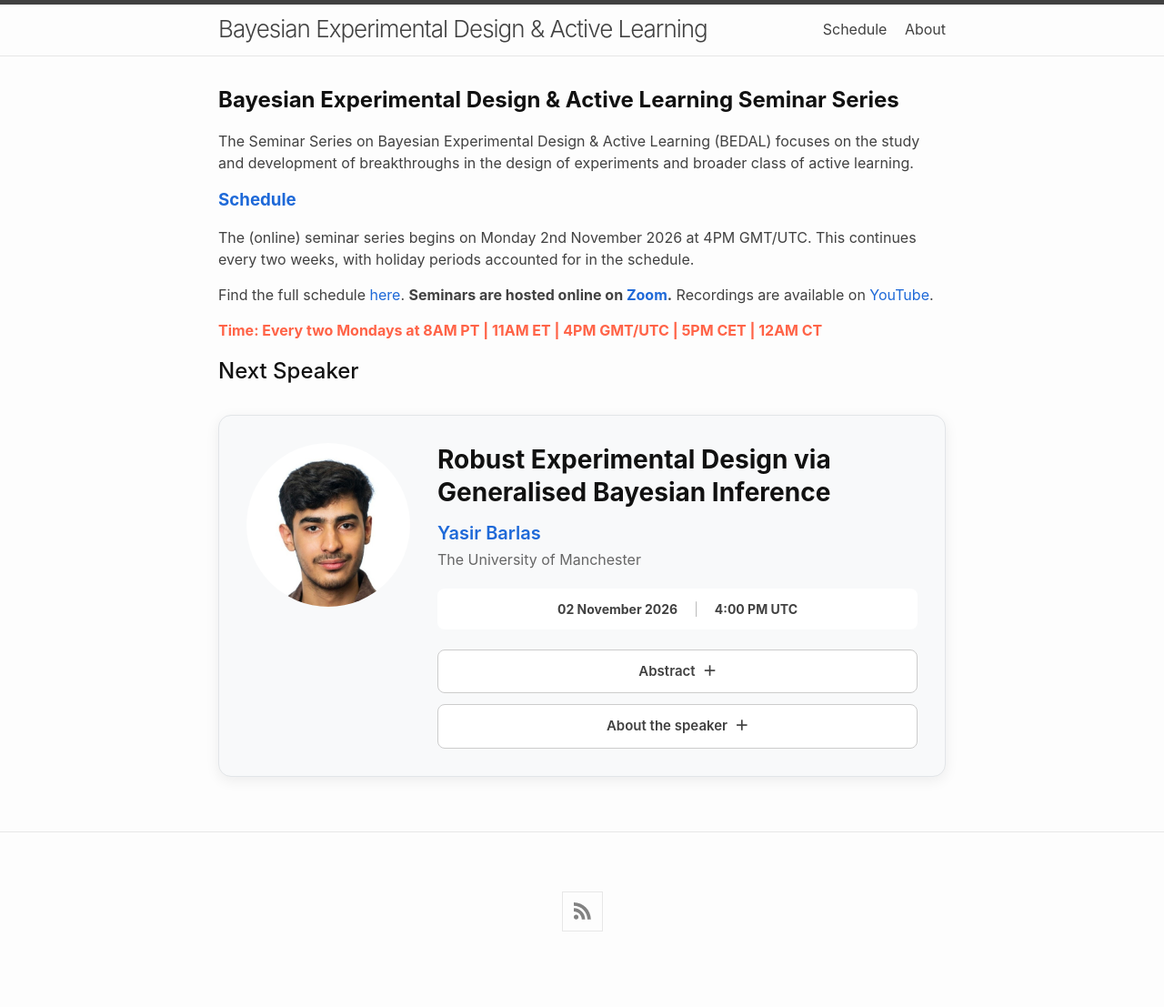
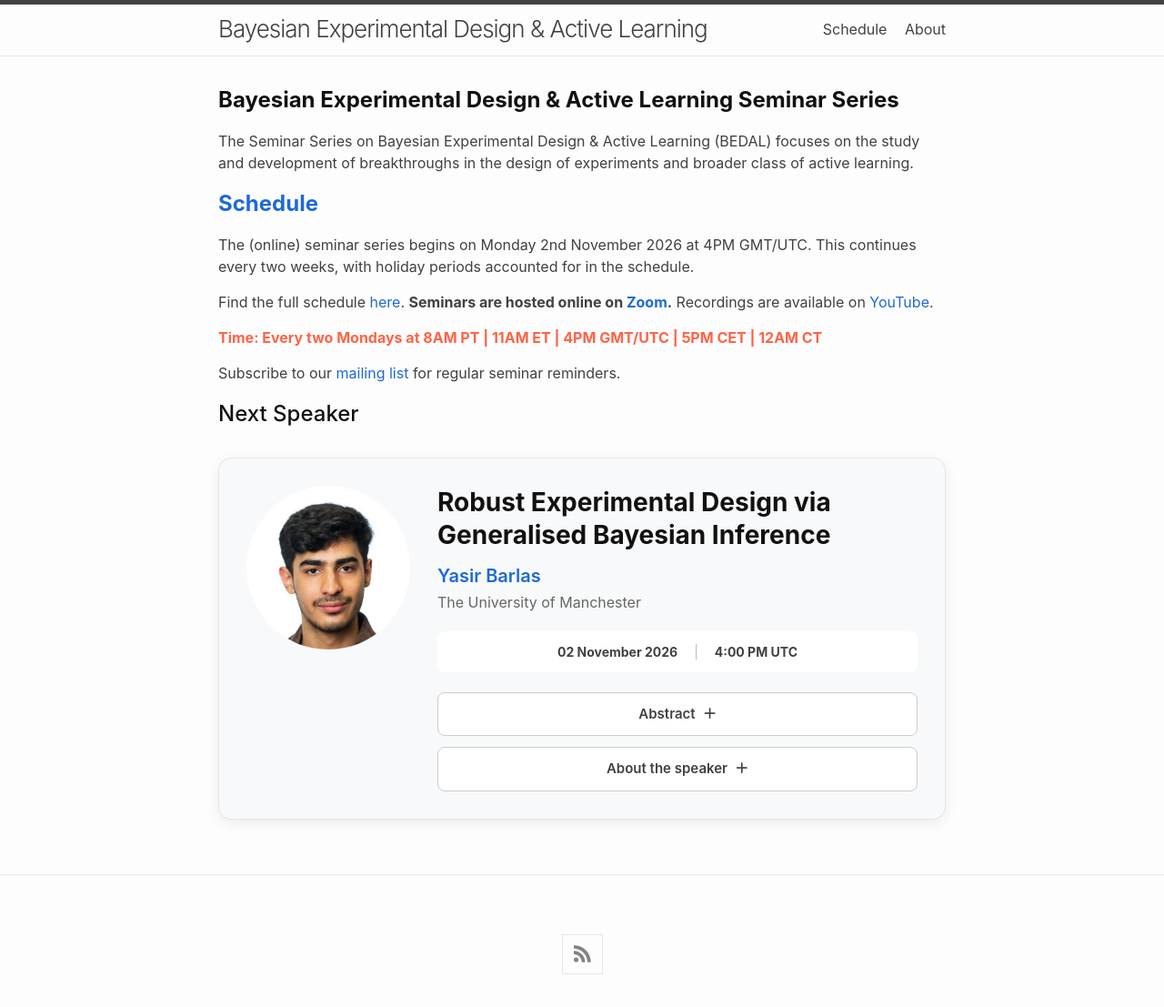
Before and after one commit to bayesiandesign/seminar, a Jekyll site: the page built from README.md, in a window 1280 px wide. Shown: the whole page at 91% size. Built offline with Jekyll 4.4.1, drawn with Linux system fonts in a browser that asks for light colours; nearby versions of some CDN libraries; our own code applies the rules of GitHub Pages for plain Markdown files; before the commit the page ends 1060 px from its top, so only the background shows below that.

Commit message:
Update home.html

```diff
--- a/_layouts/home.html
+++ b/_layouts/home.html
@@ -7,11 +7,13 @@ layout: default
 
   <p>The Seminar Series on Bayesian Experimental Design & Active Learning (BEDAL) focuses on the study and development of breakthroughs in the design of experiments and broader class of active learning.</p>
 
-  <h3><span style='font-weight: bold;'><a href="https://bayesiandesign.github.io/seminar/schedule/">Schedule</a></span></h3>
+  <h2><span style='font-weight: bold;'><a href="https://bayesiandesign.github.io/seminar/schedule/">Schedule</a></span></h2>
 
   <p>The (online) seminar series begins on Monday 2nd November 2026 at 4PM GMT/UTC. This continues every two weeks, with holiday periods accounted for in the schedule.</p>
   <p>Find the full schedule <a href="https://bayesiandesign.github.io/seminar/schedule/">here</a>. <span style='font-weight: bold;'>Seminars are hosted online on <a href="https://zoom.us/j/97648549165">Zoom</a>.</span> Recordings are available on <a href="http://www.youtube.com/@bayesiandesign">YouTube</a>.</p>
   <p style="color:Tomato;"><span style='font-weight: bold;'>Time: Every two Mondays at 8AM PT | 11AM ET | 4PM GMT/UTC | 5PM CET | 12AM CT</span></p>
+
+  <p>Subscribe to our <a href="https://groups.google.com/g/bedal-list">mailing list</a> for regular seminar reminders.</p>
 
   <h2>Next Speaker</h2>
 
```
